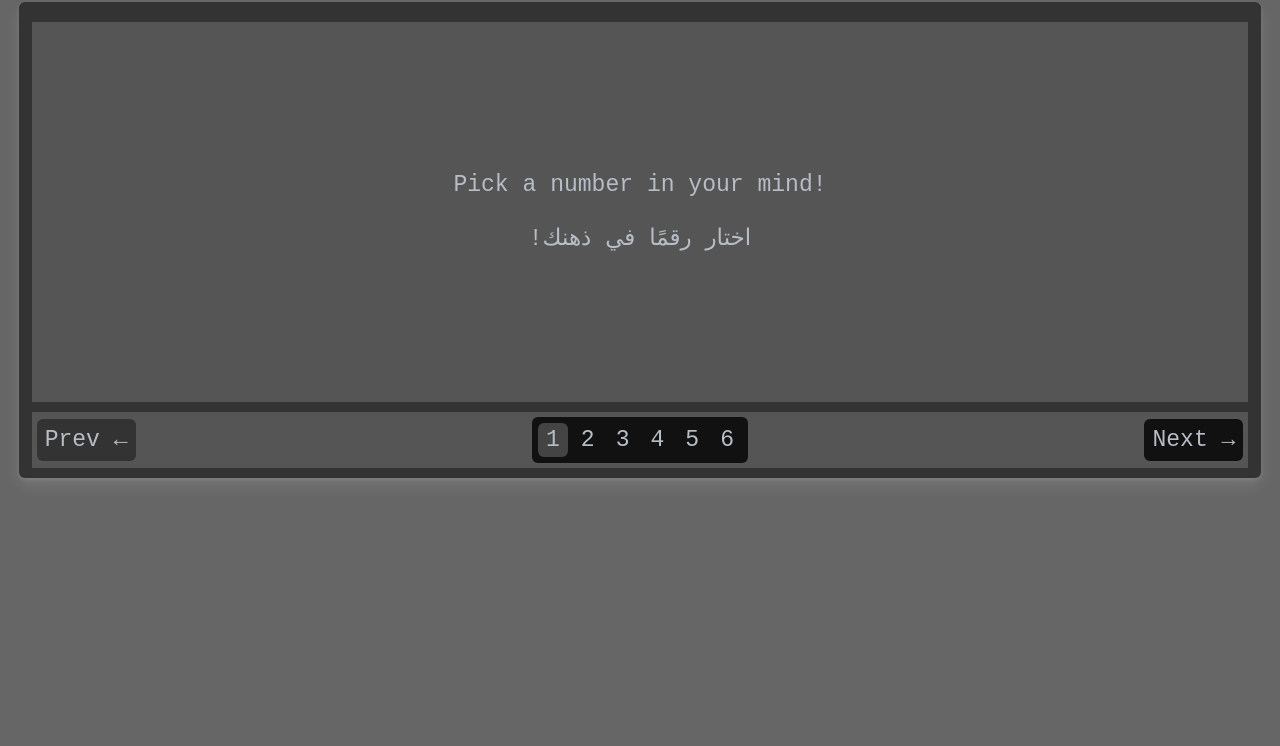
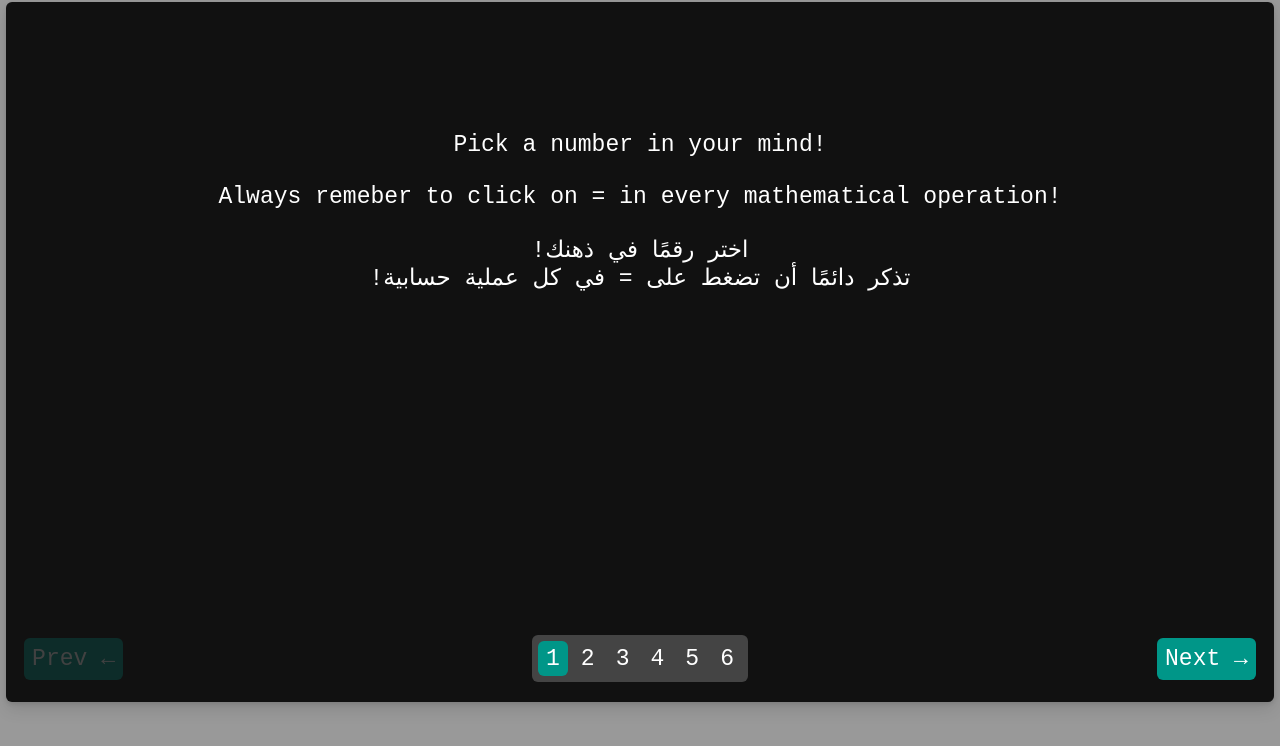
Before and after one commit to Radouan-Nait-Abd/Magic_game, a plain HTML site: page index.html in a window 1280 px wide. Drawn offline with Linux system fonts and the light colour scheme.

Commit message:
Add files via upload

```diff
--- a/app.js
+++ b/app.js
@@ -77,8 +77,8 @@ function checker() {
             );
             setTimeout(() => {
                 location.reload();
-            }, 2000);
-        }, 2000);
+            }, 1000);
+        }, 1500);
     }
 }
 
--- a/index.html
+++ b/index.html
@@ -13,7 +13,13 @@
                     Pick a number in your mind!
                     <br />
                     <br />
-                    !اختار رقمًا في ذهنك
+                    Always remeber to click on = in every mathematical
+                    operation!
+                    <br />
+                    <br />
+                    !اختر رقمًا في ذهنك
+                    <br />
+                    !تذكر دائمًا أن تضغط على = في كل عملية حسابية
                 </div>
                 <div class="card">
                     multiply it by 2
--- a/style.css
+++ b/style.css
@@ -7,22 +7,21 @@
 }
 
 html {
-    background-color: #666;
+    background-color: #999;
 }
 
 main {
     display: flex;
     flex-direction: column;
     justify-content: space-between;
-    background-color: #333;
-    width: 97%;
+    background-color: #111;
+    width: 99%;
     padding: 10px 0;
-    min-height: 300px;
+    min-height: 700px;
     position: relative;
     margin: 2px auto;
     border-radius: 6px;
-    box-shadow: 0 2px 4px rgba(255, 255, 255, 0.1),
-        0 8px 16px rgba(255, 255, 255, 0.1);
+    box-shadow: 0 2px 4px rgba(0, 0, 0, 0.1), 0 8px 16px rgba(0, 0, 0, 0.1);
 }
 
 main .container {
@@ -38,8 +37,8 @@ main .card {
     display: flex;
     justify-content: center;
     align-items: center;
-    background-color: #555;
-    color: #b7bdc6;
+    background-color: #111;
+    color: #fff;
     padding: 5px;
     width: 98%;
     margin: 0px auto;
@@ -47,12 +46,13 @@ main .card {
     text-align: center;
     position: absolute;
     opacity: 0;
+    transition: all 0.5s ease-in-out;
 }
 
 main .buttons {
     width: 98%;
-    padding: 5px;
-    background-color: #555;
+    padding: 10px 5px;
+    background-color: #111;
     display: flex;
     justify-content: space-between;
     align-items: center;
@@ -63,19 +63,18 @@ main .buttons {
 main .buttons button {
     padding: 8px;
     border: none;
-    background-color: #111;
+    background-color: #009688;
     border-radius: 6px;
-    color: #b7bdc6;
+    color: #fff;
     cursor: pointer;
 }
-
 
 main .container .card.active-opacity {
     opacity: 1;
 }
 
 .active-BG {
-    background-color: #444;
+    background-color: #009688;
 }
 
 main .buttons ul {
@@ -83,7 +82,7 @@ main .buttons ul {
     display: flex;
     justify-content: space-between;
     align-items: center;
-    background-color: #111;
+    background-color: #444;
     padding: 6px;
     border-radius: 6px;
     gap: 5px;
@@ -91,12 +90,13 @@ main .buttons ul {
 
 main .buttons ul li {
     display: inline-block;
-    padding: 4px 8px;
+    padding: 4.5px 8px;
     border-radius: 6px;
+    color: #fff;
     cursor: pointer;
 }
 
 main .buttons button.disabled {
     cursor: no-drop;
-    background-color: #333;
+    opacity: 0.2;
 }
```
